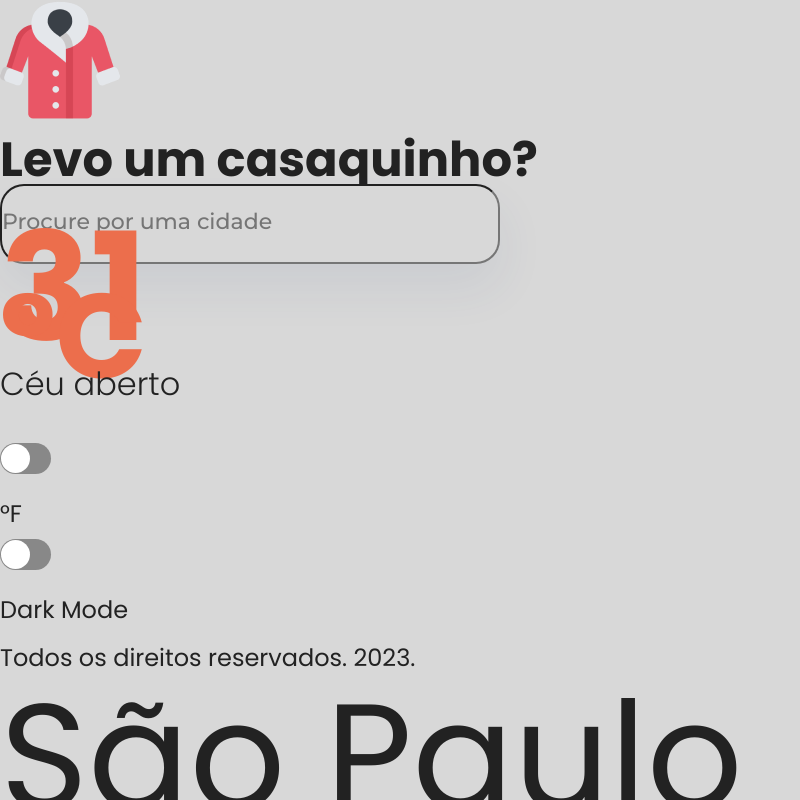
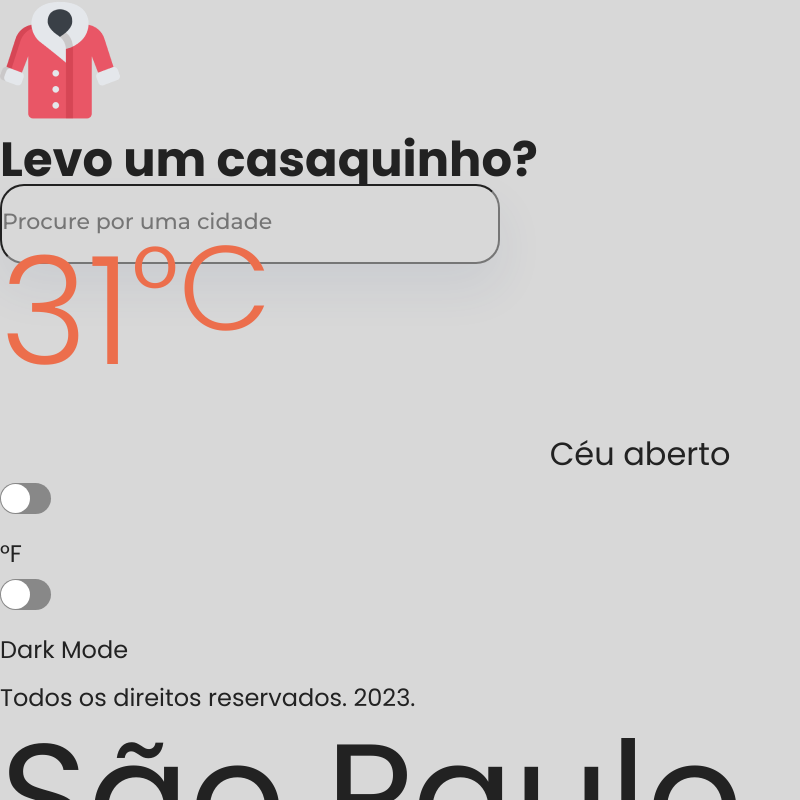
Before and after one commit to 422UR4H/EndTimesForecast, a React (Vite) app: page / in a window 1280 px wide. Shown: the top 800 px of the page, without its empty margins (0-800 px from the left). Built offline with nearby package versions, Linux system fonts and the light colour scheme.

Commit message:
:lipstick: Style: fix

```diff
--- a/src/components/atoms/Temperature/index.tsx
+++ b/src/components/atoms/Temperature/index.tsx
@@ -3,8 +3,10 @@ import StyledTemperature from "./styled";
 export default function Temperature() {
   return (
     <StyledTemperature>
-      <h1>31</h1>
-      <h2>°C</h2>
+      <div>
+        <span className="value">31</span>
+        <span className="unit">°C</span>
+      </div>
       <p>Céu aberto</p>
     </StyledTemperature>
   );
--- a/src/components/atoms/Temperature/styled.ts
+++ b/src/components/atoms/Temperature/styled.ts
@@ -1,17 +1,26 @@
 import styled from "styled-components";
 
 const StyledTemperature = styled.div`
-  font-weight: 300;
   color: ${({ theme }) => theme.colors.secondary};
+  height: 184px;
 
-  h1 {
-    font-size: 150px;
-  }
-  h2 {
-    font-size: 120px;
+  div {
+    display: flex;
+
+    .value {
+      margin-top: 24px;
+      height: 142px;
+      font-weight: 300;
+      font-size: 150px;
+    }
+    .unit {
+      font-weight: 300;
+      font-size: 120px;
+    }
   }
   p {
     font-size: 32px;
+    text-align: center;
     color: ${({ theme }) => theme.colors.primaryText};
   }
 `;
```
